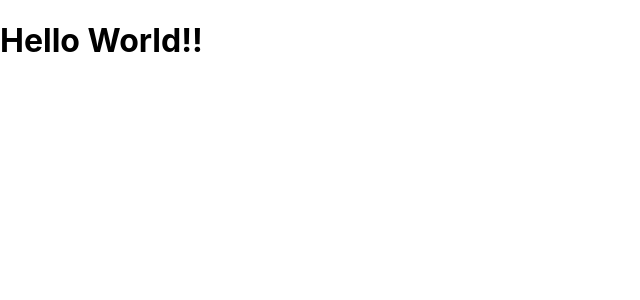
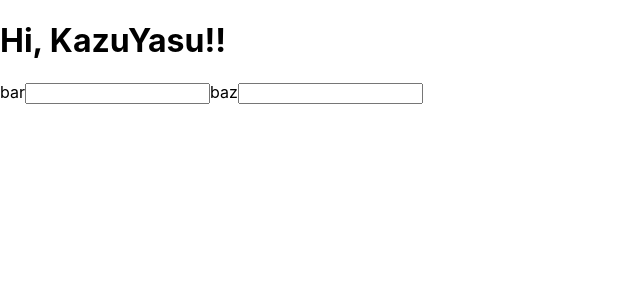
Before and after one commit to KazumasaYasui/react-redux-sample-app, a React (Create React App) app: page / in a window 1280 px wide. Shown: the top 300 px of the page, without its empty margins (0-640 px from the left). Built offline with nearby package versions, Linux system fonts and the light colour scheme.

Commit message:
[ADD] jsx2

```diff
--- a/src/App.js
+++ b/src/App.js
@@ -1,7 +1,18 @@
 import React from 'react';
 
 function App() {
-  return <h1>Hello World!!</h1>
+  const first = "Kazu";
+  const last = "Yasu"
+  const dom = (
+      <React.Fragment>
+        <h1 className="foo">Hi, { first + last }!!</h1>
+        <label htmlFor="bar">bar</label>
+        <input type="text" onClick={() => {console.log("I'm clicked.")}}/>
+        <label htmlFor="baz">baz</label>
+        <input type="text" onChange={() => {console.log("I'm changed.")}}/>
+      </React.Fragment>
+  );
+  return dom
 }
 
 // function App() {
```
